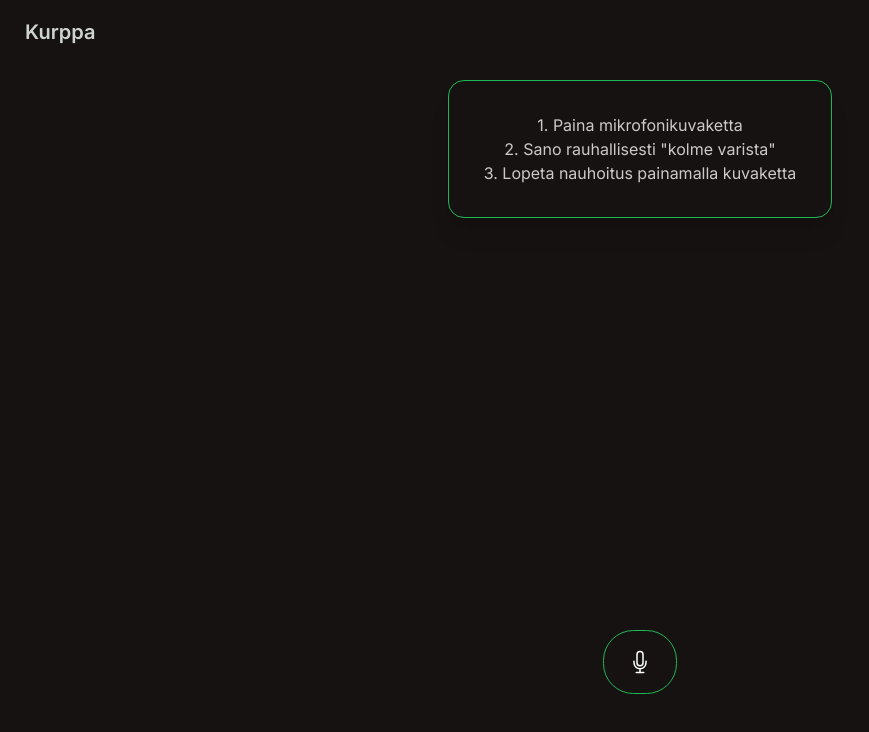
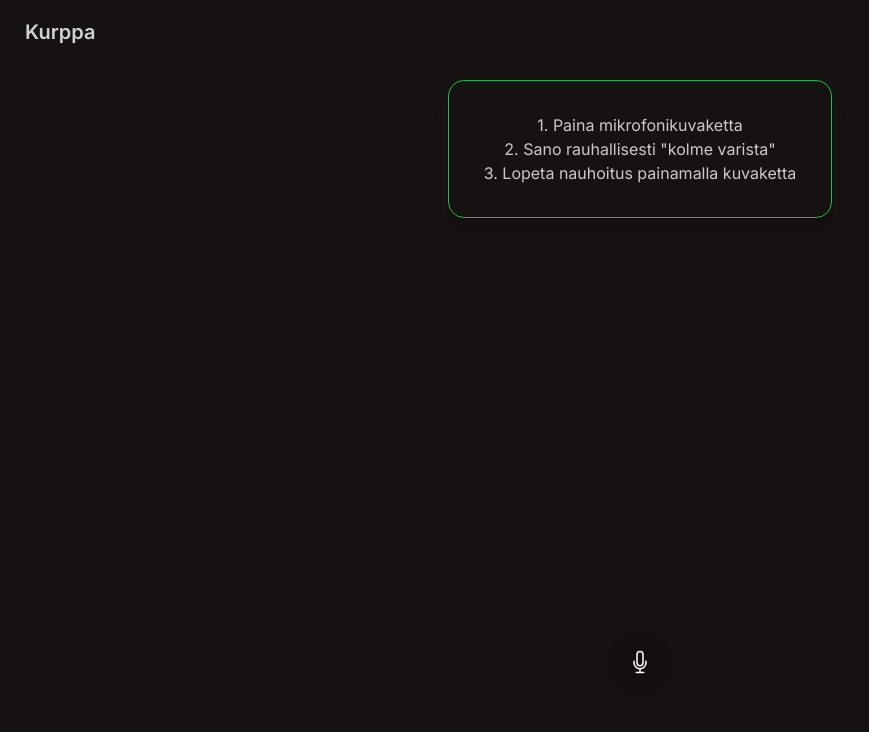
Before and after one commit to ksaaskil/kurppa, a Next.js app: page / in a window 1280 px wide. Shown: the top 732 px of the page, without its empty margins (0-869 px from the left). Built offline with nearby package versions, Linux system fonts and the light colour scheme; no server answers.

Commit message:
Fix colors moar.

```diff
--- a/app/components/RecordButton.tsx
+++ b/app/components/RecordButton.tsx
@@ -8,13 +8,13 @@ export default function RecordButton({
   recording: boolean;
 }) {
   const btnClassSuffix = recording
-    ? "warning"
+    ? "neutral"
     : processing
       ? "neutral"
       : "primary";
   return (
     <button
-      className={`btn btn-lg btn-outline btn-${btnClassSuffix}`}
+      className={`btn btn-lg bg-${btnClassSuffix} btn-circle`}
       disabled={processing}
       onClick={toggleRecording}
     >
```
